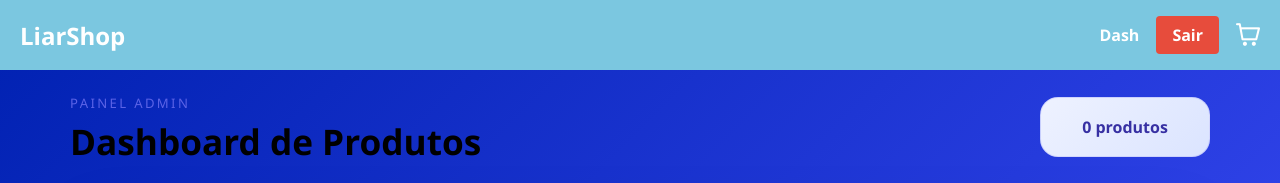
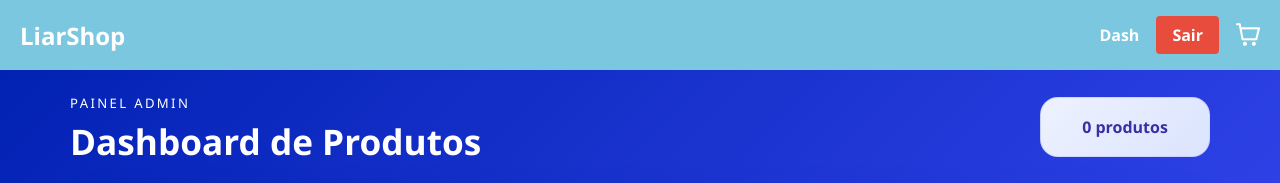
Before and after one commit to GusGoat014/FakeStore, a React (Vite) app: page /Dashboard in a window 1280 px wide. Shown: the top 183 px of the page. Built offline with nearby package versions, Linux system fonts and the light colour scheme; no server answers; sample sign-in values are in the browser's storage.

Commit message:
estilizei uma parte do dahsboard

```diff
--- a/src/pages/Dashboard.css
+++ b/src/pages/Dashboard.css
@@ -6,6 +6,7 @@
 
 .dashboard-header {
   display: flex;
+  color: #ffffff;
   justify-content: space-between;
   align-items: center;
   gap: 20px;
@@ -15,7 +16,7 @@
 
 .dashboard-subtitle {
   margin: 0 0 10px;
-  color: #5b63e6;
+  color: #ffffff;
   text-transform: uppercase;
   letter-spacing: 0.18em;
   font-size: 0.82rem;
```
